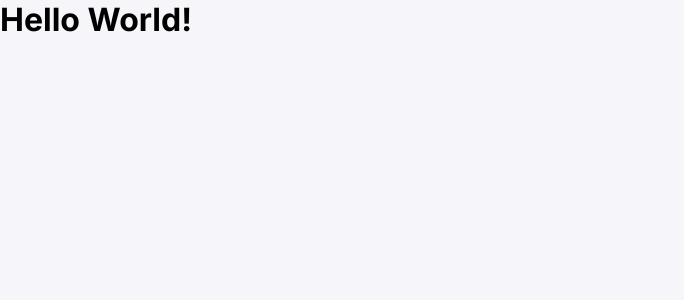
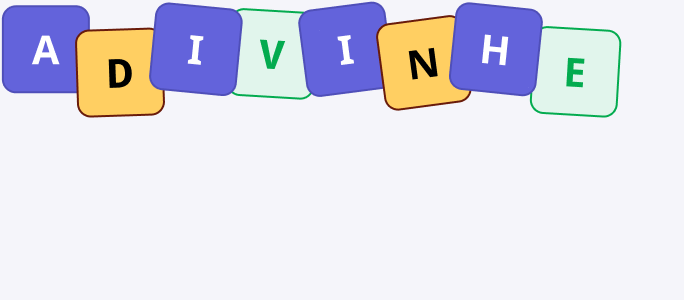
Before and after one commit to juliaassuncao/guessing-game, a React (Vite) app: page / in a window 1280 px wide. Shown: the top 300 px of the page, without its empty margins (0-684 px from the left). Built offline with nearby package versions, Linux system fonts and the light colour scheme.

Commit message:
feat: cria componente Header e importa o logo

```diff
--- a/src/App.tsx
+++ b/src/App.tsx
@@ -1,7 +1,9 @@
+import { Header } from "./components/Header"
+
 export function App() {
   return(
     <div>
-      <h1>Hello World!</h1>
+      <Header />
     </div>
   )
 }
--- a/src/components/Header/index.tsx
+++ b/src/components/Header/index.tsx
@@ -0,0 +1,9 @@
+import logo from "../../assets/logo.png"
+
+export function Header() {
+  return(
+    <div>
+      <img src={logo} alt="Logo" />
+    </div>
+  )
+}
```
Also changed, not shown: src/components/Header/styles.module.css (added), src/components/styles.module.css (deleted).
